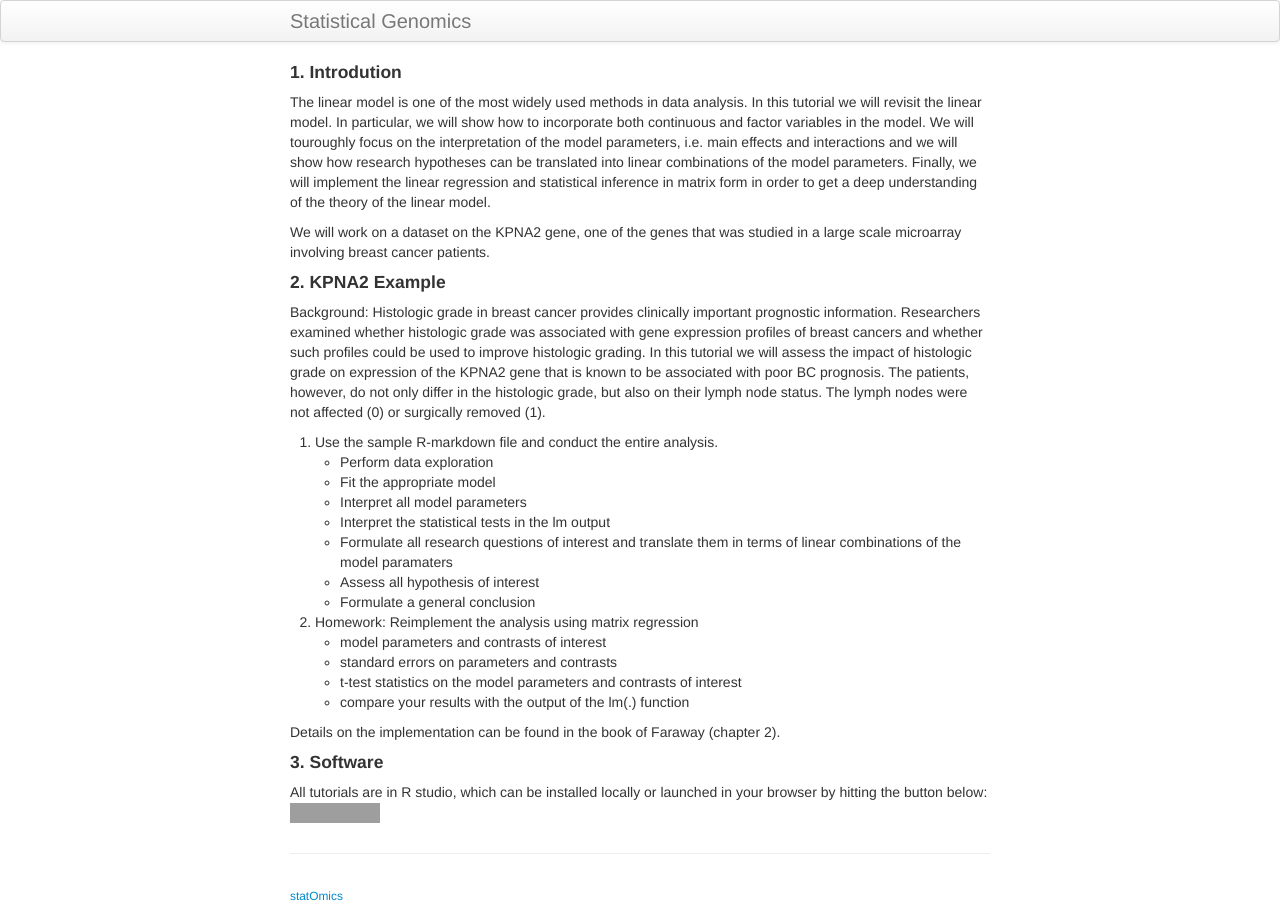
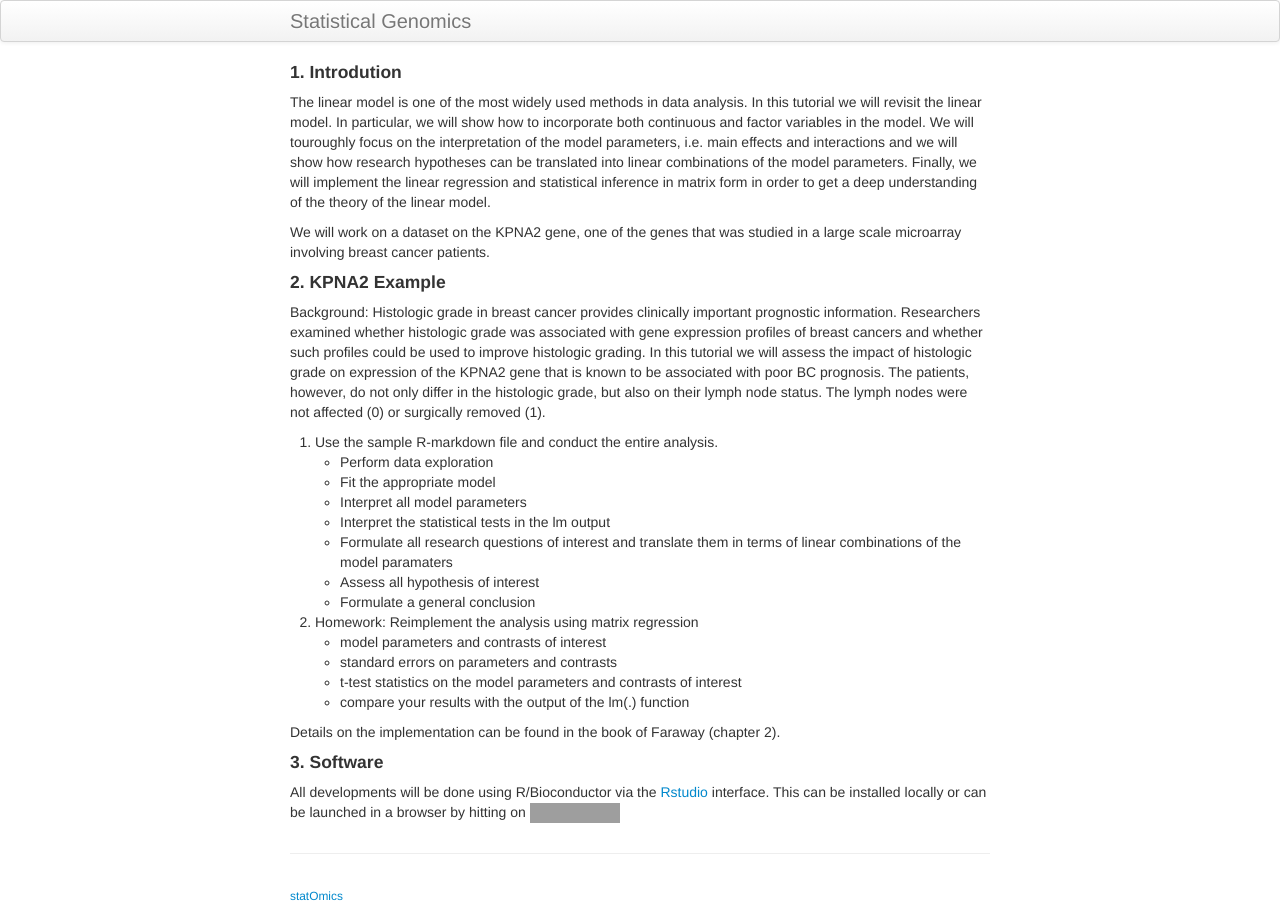
Before and after one commit to statOmics/statisticalGenomicsCourse2018, a Jekyll site: the page built from pages/lmTutorial.md, in a window 1280 px wide. Built offline with Jekyll 4.4.1, drawn with Linux system fonts in a browser that asks for light colours; grey boxes are pictures that could not be loaded.

Commit message:
Add binder support

```diff
--- a/pages/lmTutorial.md
+++ b/pages/lmTutorial.md
@@ -33,5 +33,5 @@
 Details on the implementation can be found in the book of Faraway (chapter 2).
 
 #### 3. Software
-All tutorials are in R studio, which can be installed locally or launched in your browser by hitting the button below:
-[![Binder](http://mybinder.org/badge.svg)](http://mybinder.org/v2/gh/statOmics/pda/master?urlpath=rstudio)
+All developments will be done using R/Bioconductor via the [Rstudio](https://www.rstudio.com) interface. This can be installed locally or can be launched in a browser by hitting on
+[![Binder](http://mybinder.org/badge.svg)](https://mybinder.org/v2/gh/statOmics/statisticalGenomicsCourse/master?urlpath=rstudio)
```
